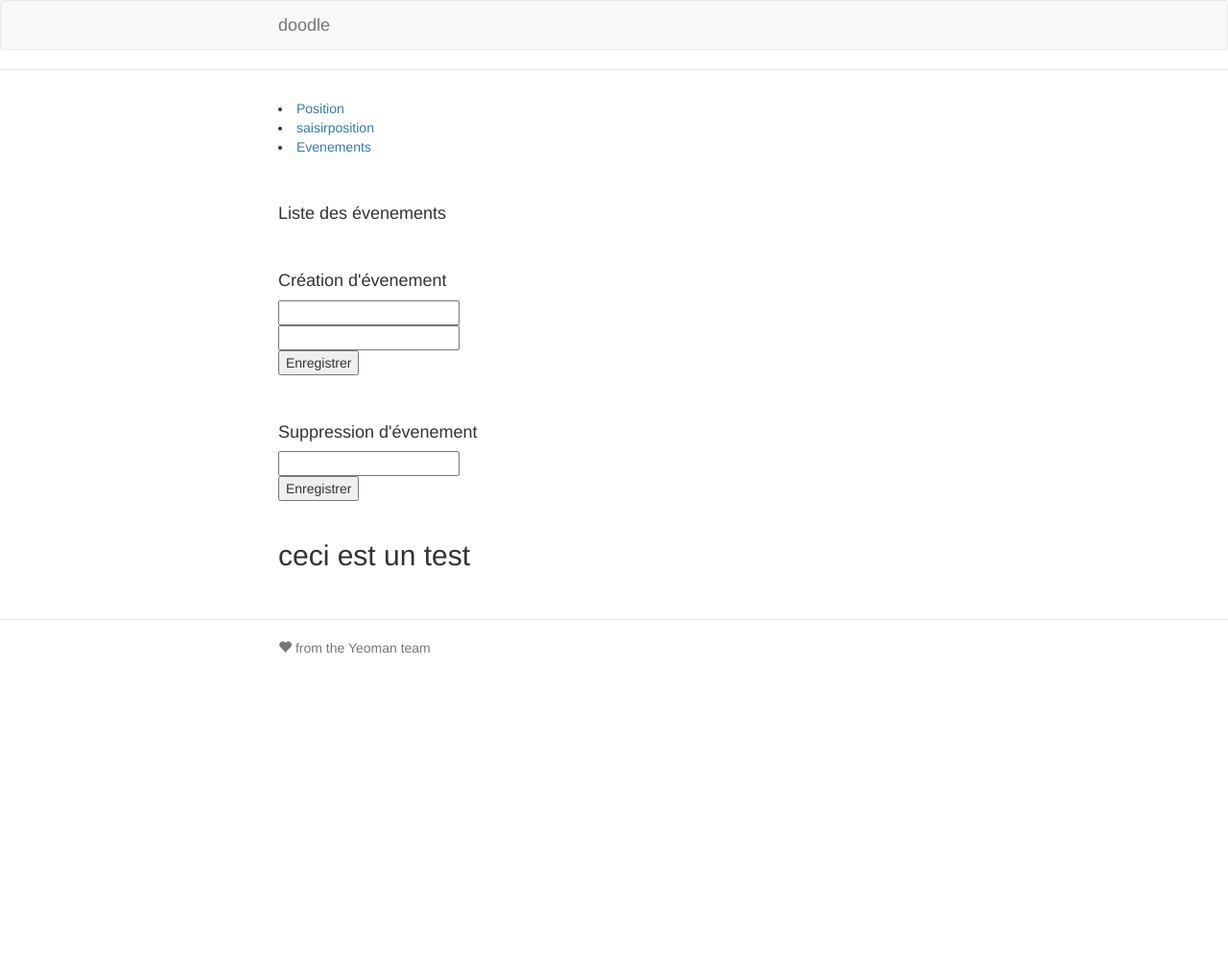
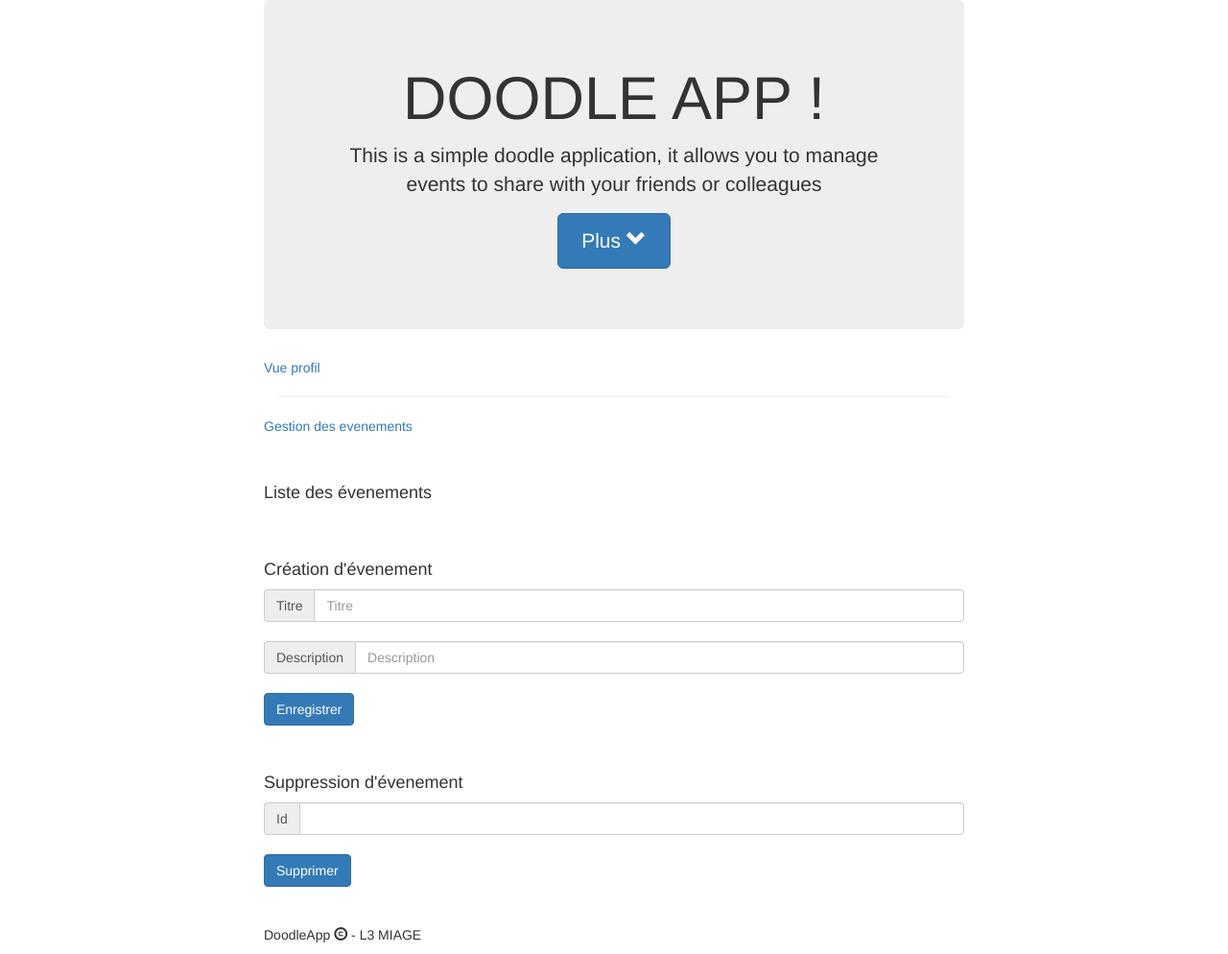
Before and after one commit to mahachaouch/doodle, a website: page app/index.html at #/position/compte/ in a window 1280 px wide. Shown: the whole page at 96% size. Before the commit the page ends 800 px from the top, so only its background shows below. Drawn offline with nearby package versions, Linux system fonts and the light colour scheme; some packages are replaced by stand-ins of ours.

Commit message:
Changement affichage

```diff
--- a/app/index.html
+++ b/app/index.html
@@ -16,44 +16,32 @@
     <script src="/bower_components/angular-ui-router/release/angular-ui-router.js"></script>
 
     <script src="scripts/app.js"></script>
-        <script src="scripts/controllers/main.js"></script>
+    <script src="scripts/controllers/main.js"></script>
 
   </head>
   <body ng-app="doodleApp">
 
     <!-- Add your site or application content here -->
-    <div class="header">
-      <div class="navbar navbar-default" role="navigation">
-        <div class="container">
-          <div class="navbar-header">
-            <a class="navbar-brand" href="#/">doodle</a>
-          </div>
+    <div class="container">
+        <header class="row jumbotron">
+            <h1>DOODLE APP !</h1>
+            <p> This is a simple doodle application, it allows you to manage events to share with your friends or colleagues</p>
+            <p><a class="btn btn-primary btn-lg" href="http://doodle.com/fr/" role="button">Plus <span class="glyphicon glyphicon-chevron-down"></span></a>
+            </p>
+        </header>
 
-          <div class="collapse">
-            <ul class="nav navbar-nav">
+        <div class="row">
+            <a ui-sref="lol">Vue profil</a>
+        </div>
+        <hr>
+        <div class="row">
+            <a ui-sref="main">Gestion des evenements</a>
+            <ui-view name=""></ui-view>
+        </div>
 
-              <li><a ui-sref="position">Position</a></li>
-              <li><a ui-sref="main">main</a></li>
-            </ul>
-          </div>
-        </div>
-      </div>
+        <footer class="row">
+            <p>DoodleApp <span class="glyphicon glyphicon-copyright-mark"></span> - L3 MIAGE</p>
+        </footer>
     </div>
-
-    <div class="container">
-
-
-              <li><a ui-sref="position">Position</a></li>
-              <li><a ui-sref="saisirposition">saisirposition</a></li>
-              <li><a ui-sref="main">Evenements</a></li>
-      <ui-view name=""></ui-view>
-    </div>
-
-    <div class="footer">
-      <div class="container">
-        <p><span class="glyphicon glyphicon-heart"></span> from the Yeoman team</p>
-      </div>
-    </div>
-
 </body>
 </html>
--- a/app/styles/main.css
+++ b/app/styles/main.css
@@ -7,6 +7,11 @@
 
 body {
   padding: 0;
+}
+
+table.evt {
+    border-collapse: separate;
+    border-spacing: 10px;
 }
 
 /* Everything but the jumbotron gets side spacing for mobile first views */
--- a/app/views/main.html
+++ b/app/views/main.html
@@ -1,14 +1,11 @@
 
 <div class="row marketing">
-    <div>
         <h4>Liste des évenements</h4>
         <div ng-repeat="obj in listeEvt track by $id(obj)">
-            {{obj.titre}}
+            <div class="col-md-2 col-xs-4">{{obj.id}}</div>
+            <div class="col-md-4 col-xs-8">{{obj.titre}}</div>
+            <div class="col-md-6 col-xs-12">{{obj.description}}</div>
         </div>
-
-
-
-
   <!-- <button value="sdfqsdqf" ui-sref="position">rgergrtgeert</button>
   <table class="table table-bordered" ng-repeat="module in listeEvt">
     <tr>
@@ -25,19 +22,31 @@
     </tr>
 </table> -->
     </div>
-
 <div class="row marketing">
   <h4>Création d'évenement</h4>
-<input type="text" ng-model="titre"/><br/>
-<input type="text" ng-model="description"/><br/>
-<input type="button" ng-click="creerEvt()" value="Enregistrer"/>
+    <div class="input-group">
+        <span class="input-group-addon">Titre</span>
+        <input type="text" class="form-control" placeholder="Titre" ng-model="titre"/>
+    </div>
+    <br>
+    <div class="input-group">
+        <span class="input-group-addon">Description</span>
+        <input type="text" class="form-control" placeholder="Description" ng-model="description"/>
+    </div>
+    <br>
+    <div class="input-group">
+        <input type="button" class="btn btn-primary" ng-click="creerEvt()" value="Enregistrer"/>
+    </div>
 </div>
-  <div class="row marketing">
-  <h4>Suppression d'évenement</h4>
-<input type="number" ng-model="id"/><br/>
-<input type="button" ng-click="supprimerEvt()" value="Enregistrer"/>
-</div>
-
-  <h2>{{test}}</h2>
+<div class="row marketing">
+    <h4>Suppression d'évenement</h4>
+    <div class="input-group">
+        <span class="input-group-addon">Id</span>
+        <input type="number" class="form-control" ng-model="id"/>
+    </div>
+    <br>
+    <div class="input-group">
+        <input type="button" class="btn btn-primary" ng-click="supprimerEvt()" value="Supprimer"/>
+    </div>
 
 </div>
```
Also changed, not shown: app/views/position.html (deleted, +0 -4 lines), app/views/saisirposition.html (deleted, +0 -3 lines).
